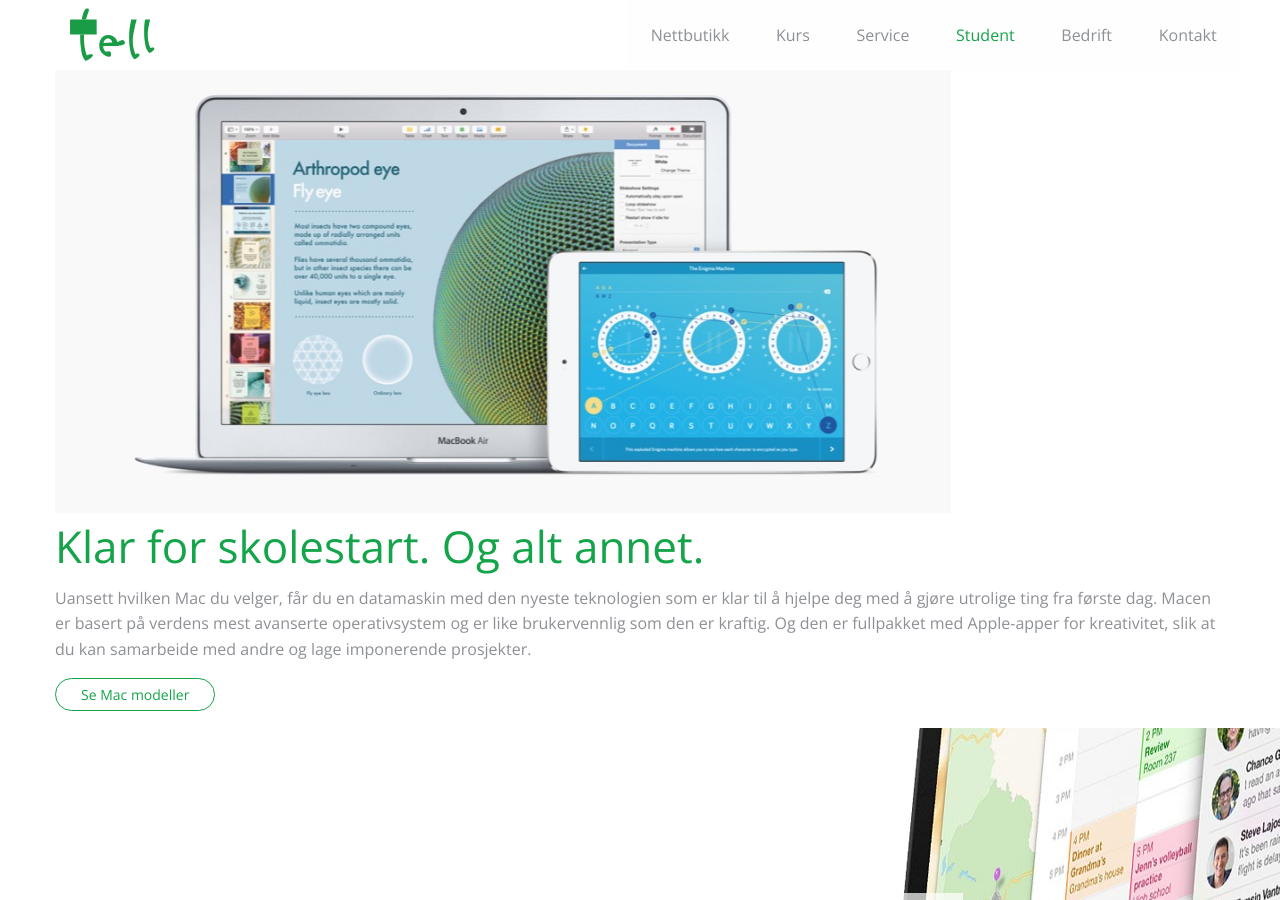
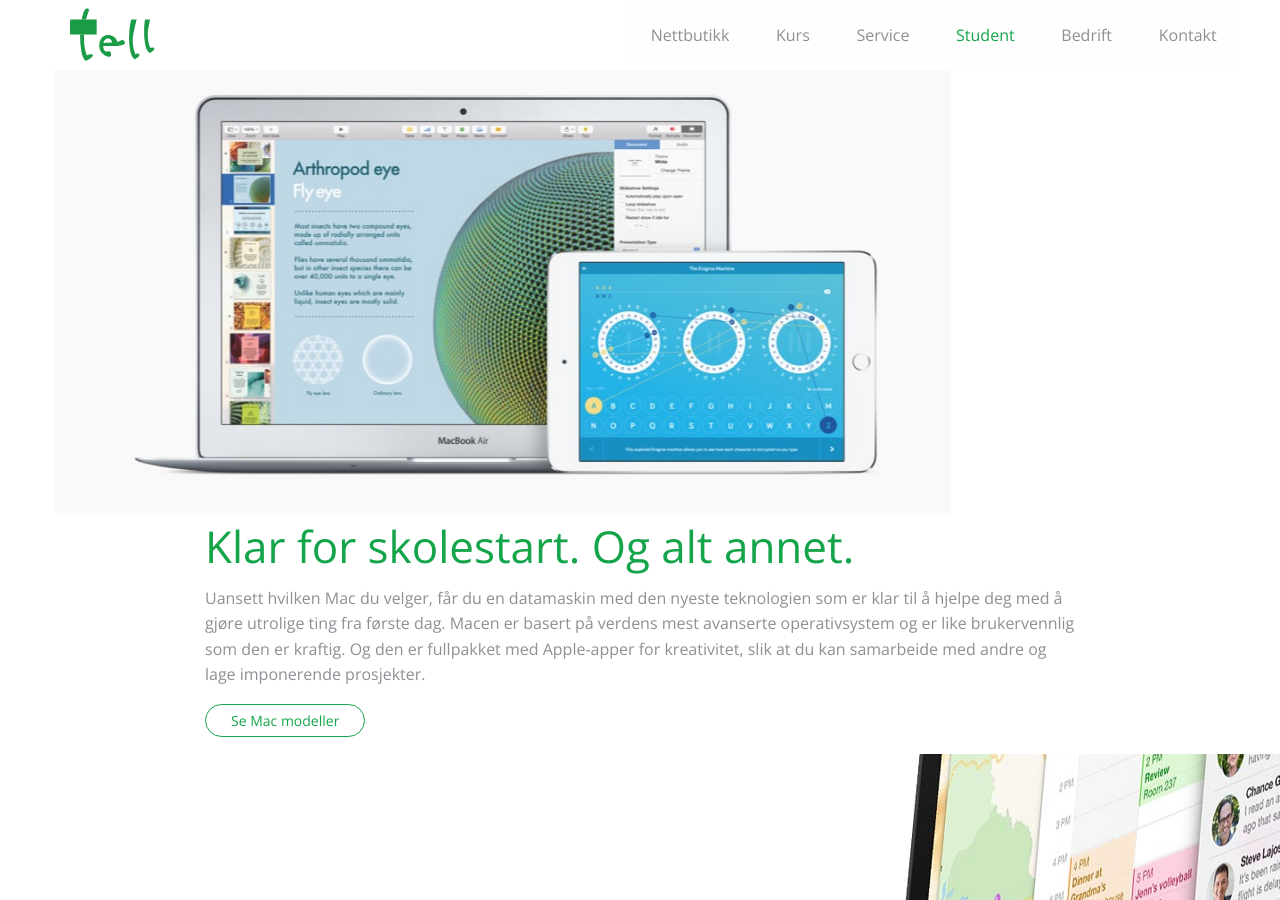
Before and after one commit to cristerb/tellit-main, a Jekyll site: the page built from student.html, in a window 1280 px wide and 900 px high. Built offline with Jekyll 4.4.1, drawn with Linux system fonts in a browser that asks for light colours; nearby versions of some CDN libraries; library files that are not in the unit come from our copies.

Commit message:
Student og bedrift.html har nå samme header / foundation stil

```diff
--- a/bedrift.html
+++ b/bedrift.html
@@ -3,6 +3,7 @@
 title: Bedrift
 ---
 
+<!--### Bedrift HEADER ###-->
 <section class="page-header">
   <div class="row">
     <article class="small-12 columns">
@@ -22,9 +23,7 @@
     <h1>Apple-ekspertise. For&nbsp;bedrifter.</h1>
     <p>Alle bærbare og stasjonære Macer er fullpakket med den nyeste teknologien, avanserte funksjoner
     og robust sikkerhet som dekker bedriftens behov. Det har aldri vært enklere å øke ytelsen og produktiviteten i organisasjonen.</p>
-        <div>
-          <a class="knapp" href="#">Bli bedrift kunde</a>
-        </div>
+    <p><a class="knapp" href="#">Bli bedrift kunde</a></p>
 
     </article>
   </div>
--- a/student.html
+++ b/student.html
@@ -3,22 +3,27 @@
 title: Student
 ---
 
-<!--### STUDENT HERO ###-->
+<!--### STUDENT HEADER ###-->
 <section class="page-header">
   <div class="row">
+    <article class="small-12 columns">
 
-    <article class="small-12 columns">
        <img src="/img/student/student-hero.jpg"
             srcset="/img/student/student-hero.jpg 1000w, /img/student/student-hero@2x.jpg 2000w"
             sizes="70vw"
             alt="Macbook Air 13 tommer og iPad">
-
-    <h1>Klar for skolestart. Og alt annet.</h1>
-    <p>Uansett hvilken Mac du velger, får du en datamaskin med den nyeste teknologien som er klar til å hjelpe deg med å gjøre utrolige ting fra første dag. Macen er basert på verdens mest avanserte operativsystem og er like brukervennlig som den er kraftig. Og den er fullpakket med Apple-apper for kreativitet, slik at du kan samarbeide med andre og lage imponerende prosjekter. </p>
-    <p><a class="knapp" href="#">Se Mac modeller</a></p>
-
     </article>
   </div>
+
+
+  <div class="row">
+    <article class="small-12 large-9 large-centered columns">
+      <h1>Klar for skolestart. Og alt annet.</h1>
+      <p>Uansett hvilken Mac du velger, får du en datamaskin med den nyeste teknologien som er klar til å hjelpe deg med å gjøre utrolige ting fra første dag. Macen er basert på verdens mest avanserte operativsystem og er like brukervennlig som den er kraftig. Og den er fullpakket med Apple-apper for kreativitet, slik at du kan samarbeide med andre og lage imponerende prosjekter. </p>
+      <p><a class="knapp" href="#">Se Mac modeller</a></p>
+    </article>
+  </div>
+
 </section>
 
 
```
Lines whose indentation alone changed are shown as unchanged.
